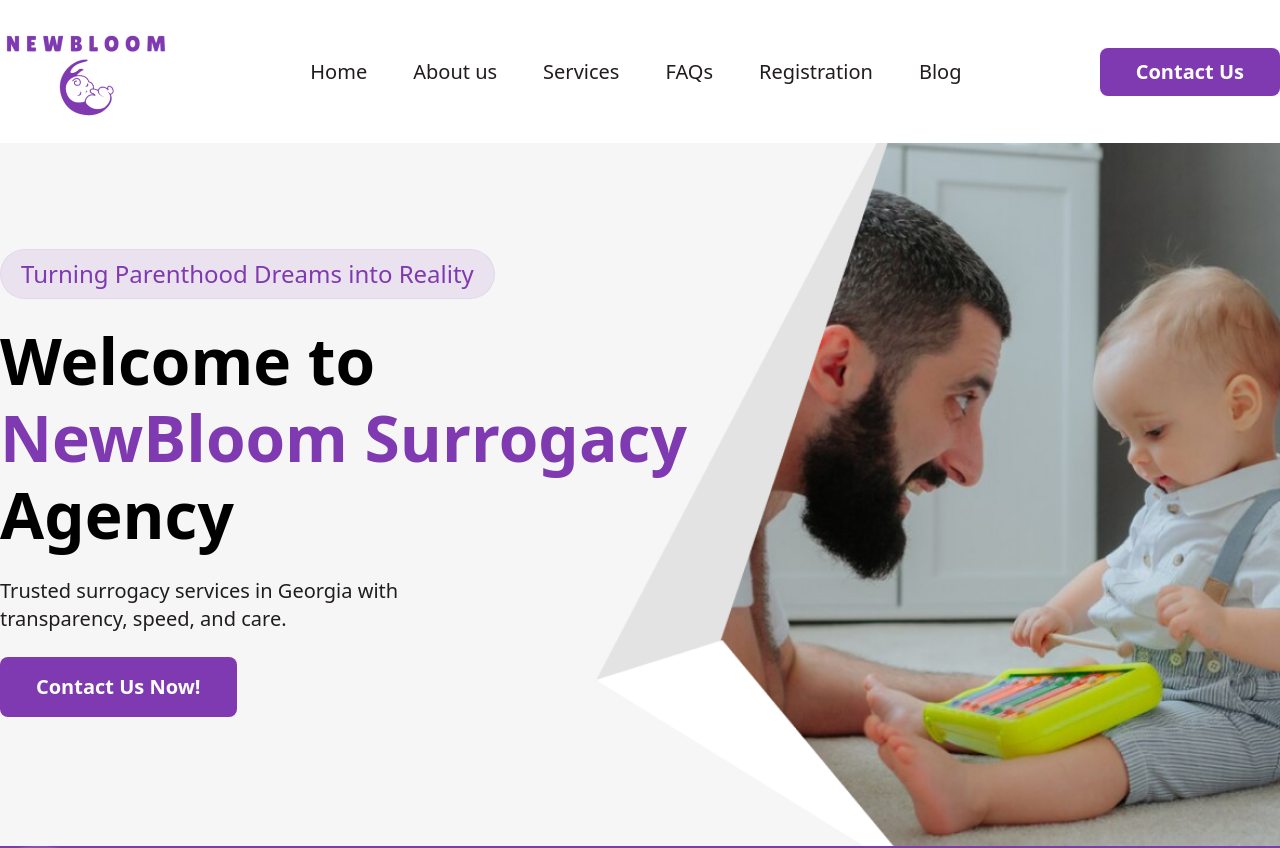
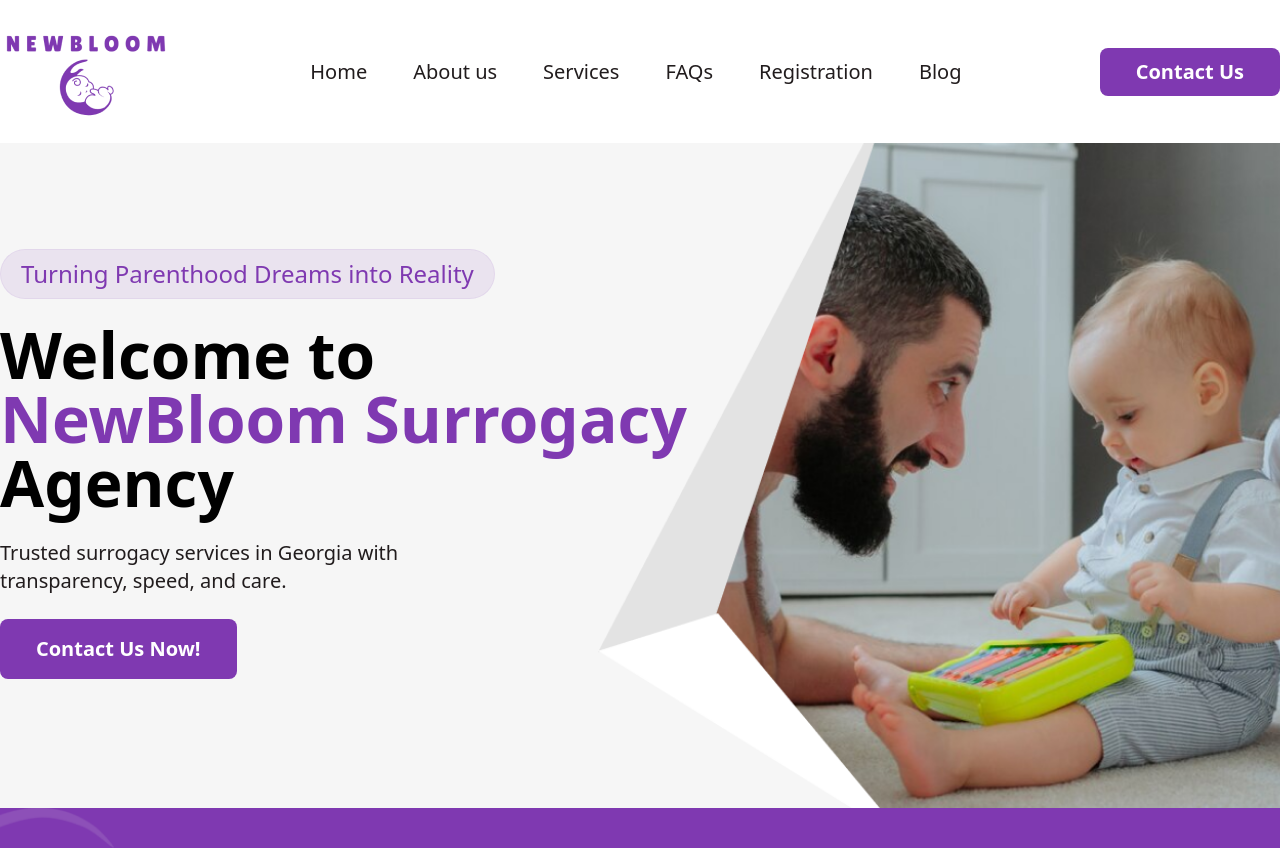
Before and after one commit to Md-Mubin/newbloom, a Next.js app: page / in a window 1280 px wide. Shown: the top 848 px of the page. Built offline with nearby package versions, Linux system fonts and the light colour scheme.

Commit message:
Changes to be committed: 	modified:   src/app/Components/Banner/Banner.css

```diff
--- a/src/app/Components/Banner/Banner.css
+++ b/src/app/Components/Banner/Banner.css
@@ -7,7 +7,7 @@
 }
 
 .bannerHeadInfo h1{
-    @apply mt-6 md:w-[400px] lg:w-[710px] font-bold text-4xl lg:text-[64px] leading-[1.2]
+    @apply mt-6 md:w-[400px] lg:w-[600px] xl:w-[710px] font-bold text-4xl lg:text-5xl xl:text-[64px] leading-[1.2]
 }
 
 .bannerHeadInfo h1 span{
```
